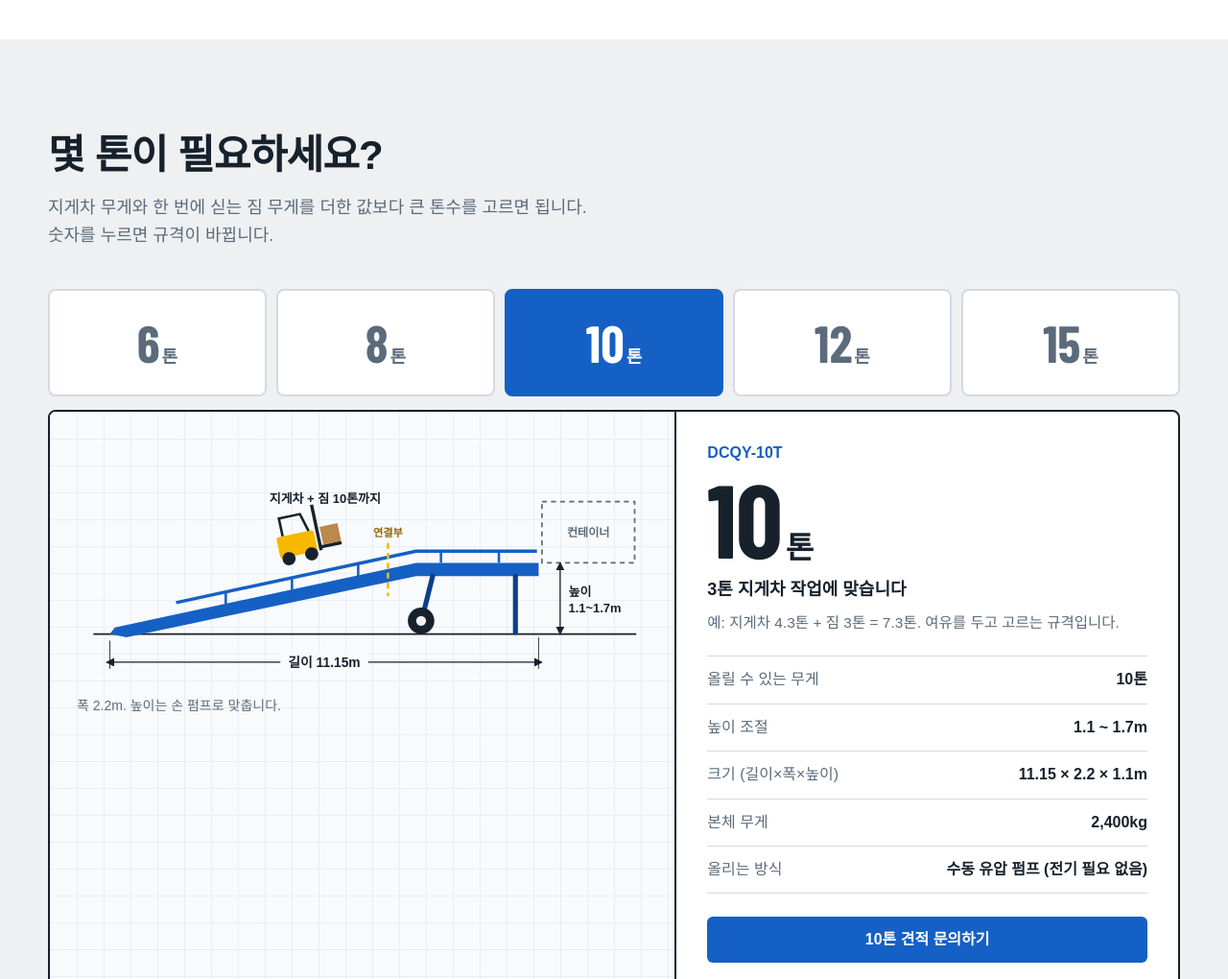
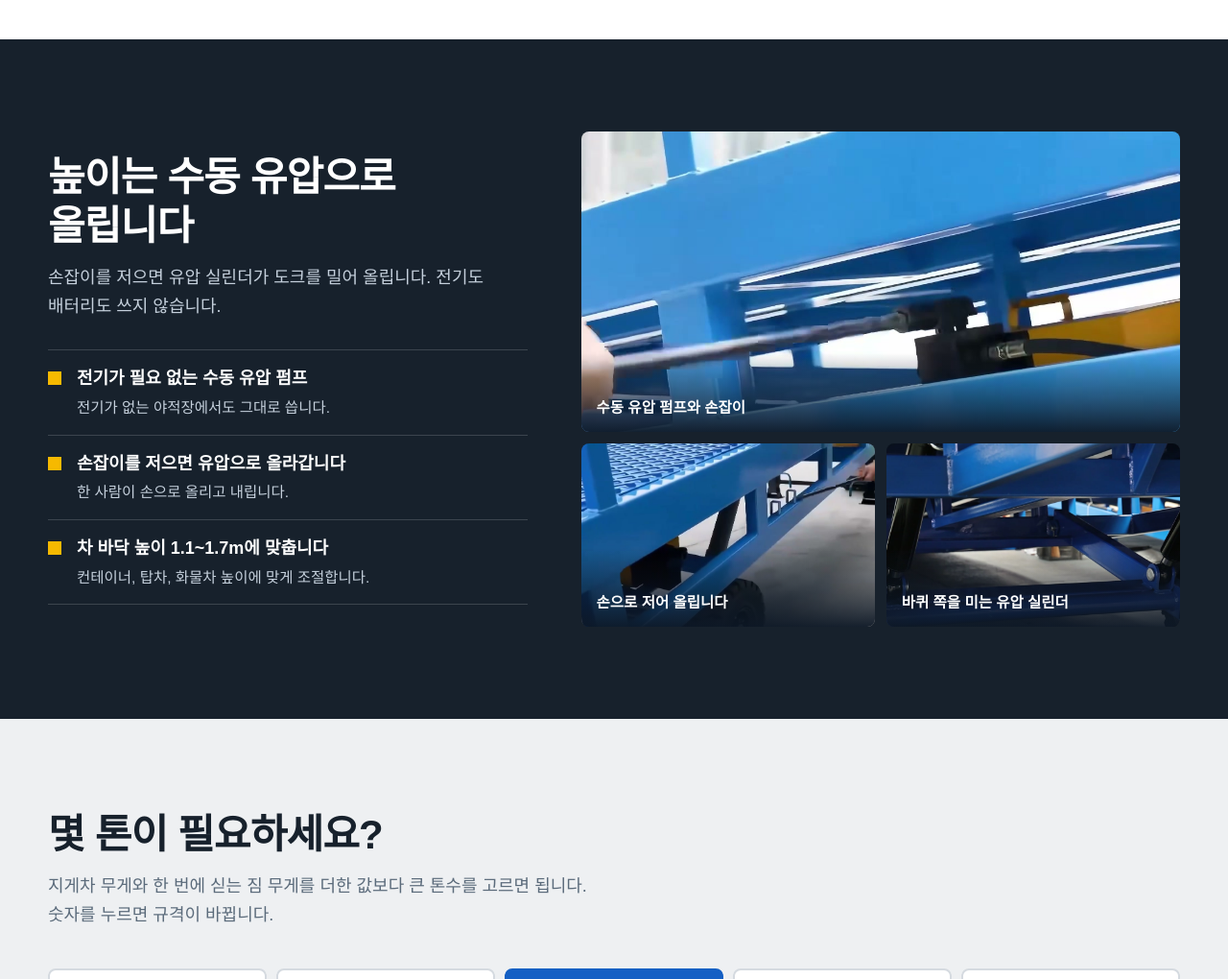
Before and after one commit to dock-korea/dock-korea.github.io, a plain HTML site: page index.html in a window 1280 px wide. Shown: the part 1780-2800 px from the top of the page at 96% size. Drawn offline with nearby package versions, Linux system fonts and the light colour scheme; a web font is replaced by a local one.

Commit message:
Add manual hydraulic section

```diff
--- a/index.html
+++ b/index.html
@@ -4,7 +4,7 @@
 <meta charset="utf-8">
 <meta name="viewport" content="width=device-width, initial-scale=1">
 <title>이동식 도크 6톤~15톤 | 기본형·2단 분리형 컨테이너 상하차 경사로</title>
-<meta name="description" content="도크가 없는 창고·야적장에서 지게차가 컨테이너 안까지 바로 올라가는 이동식 도크. 기본형과 2단 분리형, 6·8·10·12·15톤, 높이 1.1~1.7m 조절.">
+<meta name="description" content="도크가 없는 창고·야적장에서 지게차가 컨테이너 안까지 바로 올라가는 이동식 도크. 기본형과 2단 분리형, 6·8·10·12·15톤, 수동 유압으로 높이 1.1~1.7m 조절.">
 <link rel="preconnect" href="https://cdn.jsdelivr.net" crossorigin>
 <link rel="stylesheet" href="https://cdn.jsdelivr.net/gh/orioncactus/pretendard@v1.3.9/dist/web/variable/pretendardvariable-dynamic-subset.min.css">
 <link rel="stylesheet" href="https://fonts.googleapis.com/css2?family=Barlow+Condensed:wght@600;700&display=swap">
@@ -86,6 +86,22 @@ button,input,select,textarea{font:inherit;color:inherit}
 .types .acts{display:flex;flex-wrap:wrap;gap:10px;margin-top:20px}
 .btn-o{border-color:var(--ink);color:var(--ink);background:#fff}
 .btn-o:hover{background:var(--concrete)}
+
+/* 수동 유압 */
+.hyd{background:var(--ink);color:#fff}
+.hyd .lead{color:#c5d0dc}
+.hyd .grid{display:grid;grid-template-columns:1fr 1.25fr;gap:56px;align-items:center}
+.hyd ul{margin:30px 0 0;padding:0;list-style:none}
+.hyd li{position:relative;padding:15px 0 15px 30px;border-top:1px solid rgba(255,255,255,.16);font-size:18px;font-weight:700}
+.hyd li:last-child{border-bottom:1px solid rgba(255,255,255,.16)}
+.hyd li::before{content:"";position:absolute;left:0;top:22px;width:14px;height:14px;background:var(--yellow)}
+.hyd li span{display:block;margin-top:2px;font-size:15.5px;font-weight:400;color:#c5d0dc}
+.hyd .shots{display:grid;grid-template-columns:1fr 1fr;gap:12px}
+.hyd figure{margin:0;position:relative;border-radius:8px;overflow:hidden}
+.hyd figure:first-child{grid-column:1/-1}
+.hyd img{width:100%;height:100%;aspect-ratio:16/10;object-fit:cover}
+.hyd figure:first-child img{aspect-ratio:16/8}
+.hyd figcaption{position:absolute;left:0;right:0;bottom:0;padding:44px 16px 12px;font-size:15.5px;font-weight:700;background:linear-gradient(transparent,rgba(13,24,38,.94))}
 
 /* 톤수 고르기 */
 .tons{display:grid;grid-template-columns:repeat(5,1fr);gap:10px;margin-top:40px}
@@ -190,6 +206,7 @@ footer b{color:#fff;font-size:16px}
   .top .btn{margin-left:auto}
   .sec{padding:64px 0}
   .hero h1{max-width:none}
+  .hyd .grid{grid-template-columns:1fr;gap:30px}
   .types{grid-template-columns:1fr;gap:44px;margin-top:32px}
   .types h3{font-size:24px}
   .tons{gap:6px}
@@ -231,12 +248,13 @@ footer b{color:#fff;font-size:16px}
     <a class="brand" href="#top"><i></i><span data-site="name">이동식 도크</span></a>
     <nav class="nav" aria-label="주요 메뉴">
       <a href="#types">종류</a>
-      <a href="#tons">톤수 고르기</a>
+      <a href="#hyd">수동 유압</a>
+      <a href="#tons">톤수</a>
       <a href="#basic">기본형 영상</a>
       <a href="#split">2단 분리형 영상</a>
       <a href="#feature">특징</a>
       <a href="#table">규격표</a>
-      <a href="#faq">자주 묻는 질문</a>
+      <a href="#faq">질문</a>
     </nav>
     <a class="btn btn-y" href="#ask">견적 문의</a>
   </div>
@@ -249,7 +267,7 @@ footer b{color:#fff;font-size:16px}
   </video>
   <div class="wrap">
     <h1>지게차가 컨테이너 안까지 그대로 올라갑니다</h1>
-    <p>도크가 없는 창고와 야적장에서 쓰는 이동식 도크입니다. 기본형과 2단 분리형, 6톤부터 15톤까지 있고 차 바닥 높이에 맞춰 1.1~1.7m로 올리고 내립니다.</p>
+    <p>도크가 없는 창고와 야적장에서 쓰는 이동식 도크입니다. 기본형과 2단 분리형, 6톤부터 15톤까지 있고, 수동 유압으로 차 바닥 높이(1.1~1.7m)에 맞춥니다.</p>
     <div class="acts">
       <a class="btn btn-y" href="#tons">톤수 고르기</a>
       <a class="btn btn-line" href="#split">2단 분리형 영상 보기</a>
@@ -277,7 +295,7 @@ footer b{color:#fff;font-size:16px}
         <img src="assets/img/basic.jpg" alt="한 몸으로 된 기본형 이동식 도크" loading="lazy">
         <figcaption>
           <h3>기본형</h3>
-          <p>경사와 받침이 한 몸으로 된 일체형입니다. 내려놓고 높이만 맞추면 바로 씁니다.</p>
+          <p>경사와 받침이 한 몸으로 된 일체형입니다. 내려놓고 유압으로 높이만 맞추면 바로 씁니다.</p>
           <ul>
             <li>조립 없이 바로 사용</li>
             <li>한곳에 두고 계속 쓰는 현장에</li>
@@ -297,6 +315,25 @@ footer b{color:#fff;font-size:16px}
           <div class="acts"><a class="btn btn-b" href="#ask" data-type="2단 분리형">2단 분리형 견적 문의</a><a class="btn btn-o" href="#split">조립 영상 보기</a></div>
         </figcaption>
       </figure>
+    </div>
+  </div>
+</section>
+
+<section class="sec hyd" id="hyd">
+  <div class="wrap grid">
+    <div>
+      <h2>높이는 수동 유압으로 올립니다</h2>
+      <p class="lead">손잡이를 저으면 유압 실린더가 도크를 밀어 올립니다. 전기도 배터리도 쓰지 않습니다.</p>
+      <ul>
+        <li>전기가 필요 없는 수동 유압 펌프<span>전기가 없는 야적장에서도 그대로 씁니다.</span></li>
+        <li>손잡이를 저으면 유압으로 올라갑니다<span>한 사람이 손으로 올리고 내립니다.</span></li>
+        <li>차 바닥 높이 1.1~1.7m에 맞춥니다<span>컨테이너, 탑차, 화물차 높이에 맞게 조절합니다.</span></li>
+      </ul>
+    </div>
+    <div class="shots">
+      <figure><img src="assets/img/hyd-pump.jpg" alt="도크 옆에 달린 수동 유압 펌프와 손잡이" loading="lazy"><figcaption>수동 유압 펌프와 손잡이</figcaption></figure>
+      <figure><img src="assets/img/hyd-hand.jpg" alt="손잡이를 저어 유압으로 높이를 올리는 모습" loading="lazy"><figcaption>손으로 저어 올립니다</figcaption></figure>
+      <figure><img src="assets/img/hyd-cyl.jpg" alt="바퀴 쪽을 밀어 주는 유압 실린더" loading="lazy"><figcaption>바퀴 쪽을 미는 유압 실린더</figcaption></figure>
     </div>
   </div>
 </section>
@@ -356,7 +393,7 @@ footer b{color:#fff;font-size:16px}
           <text x="594" y="190" font-size="15" font-weight="800" fill="#17212c">높이</text>
           <text x="594" y="210" font-size="15" font-weight="800" fill="#17212c">1.1~1.7m</text>
         </svg>
-        <p class="cap">폭 2.2m. 높이는 손 펌프로 맞춥니다.</p>
+        <p class="cap">폭 2.2m. 높이는 수동 유압 펌프로 맞춥니다.</p>
       </div>
       <div class="info">
         <p class="model" id="iModel">DCQY-10T</p>
@@ -365,7 +402,7 @@ footer b{color:#fff;font-size:16px}
         <p class="why" id="iWhy">예: 지게차 4.3톤 + 짐 3톤 = 7.3톤. 여유를 두고 고르는 규격입니다.</p>
         <ul class="spec">
           <li><span>올릴 수 있는 무게</span><b id="iCap">10톤</b></li>
-          <li><span>높이 조절</span><b>1.1 ~ 1.7m</b></li>
+          <li><span>유압 높이 조절</span><b>1.1 ~ 1.7m</b></li>
           <li><span>크기 (길이×폭×높이)</span><b>11.15 × 2.2 × 1.1m</b></li>
           <li><span>본체 무게</span><b id="iW">2,400kg</b></li>
           <li><span>올리는 방식</span><b>수동 유압 펌프 (전기 필요 없음)</b></li>
@@ -398,7 +435,7 @@ footer b{color:#fff;font-size:16px}
       </video>
       <ol class="steps">
         <li><div><b>차 뒤에 맞춰 댑니다</b><span>바퀴가 달려 있어 지게차로 끌어서 자리를 잡습니다.</span></div></li>
-        <li><div><b>손 펌프로 높이를 올립니다</b><span>차 바닥 높이까지 맞춥니다. 전기는 필요 없습니다.</span></div></li>
+        <li><div><b>수동 유압 펌프로 높이를 올립니다</b><span>손잡이를 저으면 유압으로 올라갑니다. 전기는 필요 없습니다.</span></div></li>
         <li><div><b>걸침판을 걸고 체인으로 묶습니다</b><span>도크와 차가 벌어지지 않게 잡아 줍니다.</span></div></li>
         <li><div><b>지게차로 오르내립니다</b><span>컨테이너 안까지 그대로 들어갑니다.</span></div></li>
       </ol>
@@ -418,7 +455,7 @@ footer b{color:#fff;font-size:16px}
         <li><div><b>받침 부분을 세웁니다</b><span>바퀴와 다리가 달린 쪽을 놓을 자리에 둡니다.</span></div></li>
         <li><div><b>경사 부분을 지게차로 듭니다</b><span>포크로 떠서 받침 쪽으로 가져갑니다.</span></div></li>
         <li><div><b>연결부에 끼워 내립니다</b><span>두 토막이 맞물리면 핀으로 고정합니다.</span></div></li>
-        <li><div><b>높이를 맞추고 씁니다</b><span>손 펌프로 차 바닥 높이에 맞춥니다.</span></div></li>
+        <li><div><b>유압으로 높이를 맞추고 씁니다</b><span>수동 유압 펌프로 차 바닥 높이에 맞춥니다.</span></div></li>
       </ol>
     </div>
     <div class="strip">
@@ -438,7 +475,7 @@ footer b{color:#fff;font-size:16px}
       <figure class="f-b"><video muted loop playsinline autoplay poster="assets/img/detail-poster.jpg"><source src="assets/video/detail.mp4" type="video/mp4"></video><figcaption><b>두꺼운 강철 뼈대</b><span>아래를 받치는 보강 구조와 공기 타이어.</span></figcaption></figure>
       <figure class="f-c"><img src="assets/img/use3.jpg" alt="미끄럼 방지 격자 바닥" loading="lazy"><figcaption><b>미끄럽지 않은 격자 바닥</b><span>비 오는 날에도 바퀴가 잡힙니다.</span></figcaption></figure>
       <figure class="f-d"><img src="assets/img/use2.jpg" alt="야외에서 컨테이너 차에 연결한 이동식 도크" loading="lazy"><figcaption><b>필요한 곳으로 옮겨서</b><span>고정 공사 없이 지게차로 끌어 옮깁니다.</span></figcaption></figure>
-      <figure class="f-e"><img src="assets/img/use4.jpg" alt="탑차에 연결한 이동식 도크" loading="lazy"><figcaption><b>전기 없이 높이 조절</b><span>손 펌프로 1.1~1.7m. 탑차·컨테이너 모두.</span></figcaption></figure>
+      <figure class="f-e"><img src="assets/img/use4.jpg" alt="탑차에 연결한 이동식 도크" loading="lazy"><figcaption><b>전기 없이 유압으로 높이 조절</b><span>수동 유압 펌프로 1.1~1.7m. 탑차·컨테이너 모두.</span></figcaption></figure>
     </div>
   </div>
 </section>
@@ -448,7 +485,7 @@ footer b{color:#fff;font-size:16px}
     <h2>톤수별 규격표</h2>
     <div class="tablebox">
       <table>
-        <thead><tr><th>톤수</th><th>모델</th><th>높이 조절</th><th>크기 (길이×폭×높이)</th><th>본체 무게</th><th>올리는 방식</th></tr></thead>
+        <thead><tr><th>톤수</th><th>모델</th><th>유압 높이 조절</th><th>크기 (길이×폭×높이)</th><th>본체 무게</th><th>올리는 방식</th></tr></thead>
         <tbody id="tb"></tbody>
       </table>
     </div>
```
